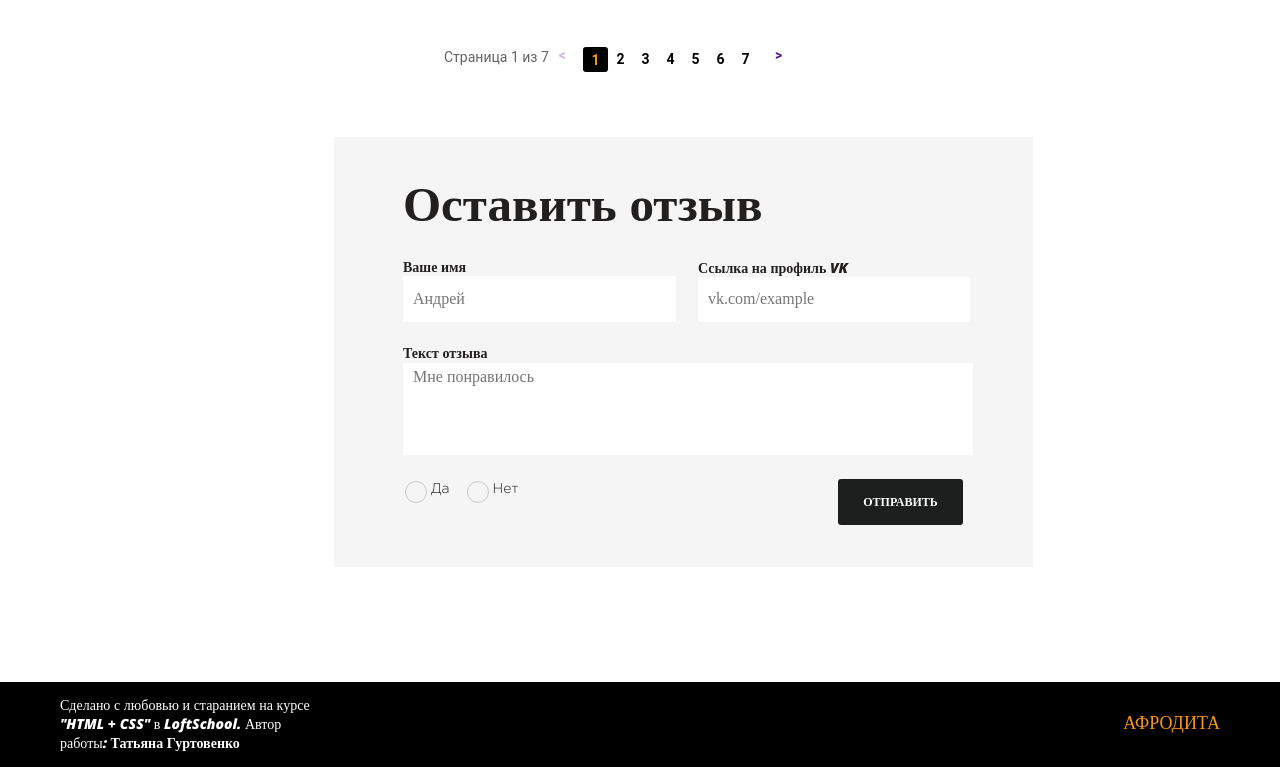
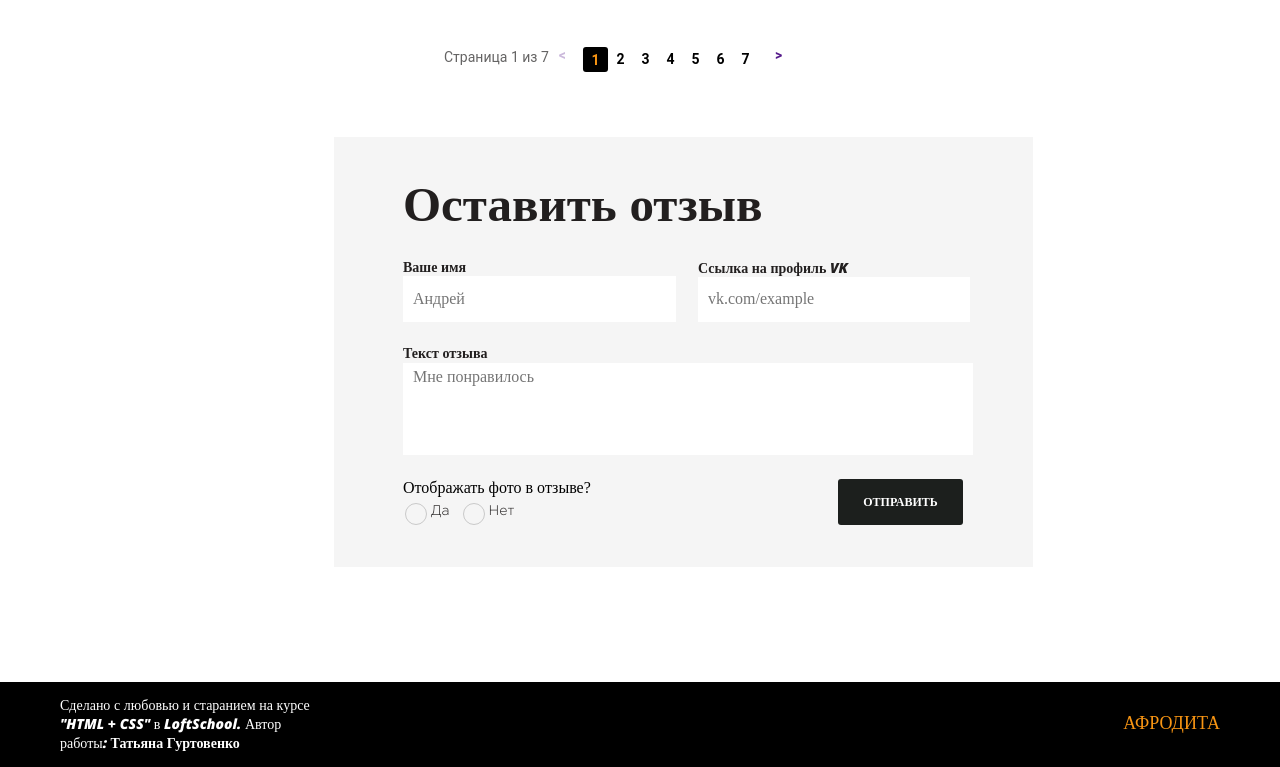
Before and after one commit to TatyanaGurtovenko/TatyanaGurtovenko.github.io, a plain HTML site: page folder/comments.html in a window 1280 px wide. Shown: the part 1173-1940 px from the top of the page. Drawn offline with nearby package versions, Linux system fonts and the light colour scheme.

Commit message:
Update comments.html

```diff
--- a/folder/comments.html
+++ b/folder/comments.html
@@ -245,20 +245,20 @@
                           </p>
                         </form>
                         <div class="feedback__submit">
-                          <div>
-                            <div class="picture-radio__buttons">
+                          <div class="feedback__question-buttons">
+                            <label class="feedback__question">
+                              Отображать фото в отзыве?
+                            </label>
                             <div class="radio__buttons">
                               <input type="radio" class="radio" name="radio" id="yes">
                               <label for="yes" class="radio-label">Да</label>
-                              </div>
-                              <div class="radio__buttons">
                               <input type="radio" class="radio" name="radio" id="no">
                               <label for="no" class="radio-label">Нет</label>
                             </div>
                           </div>
-                          </div>
-                          <div class="submit-button"><button type="submit"
-                              class="feedback__submit-button">отправить</button>
+
+                        <div class="submit-button">
+                          <button type="submit" class="feedback__submit-button">отправить</button>
                         </div>
                       </div>
                     </div>
```
Lines whose indentation alone changed are shown as unchanged.
